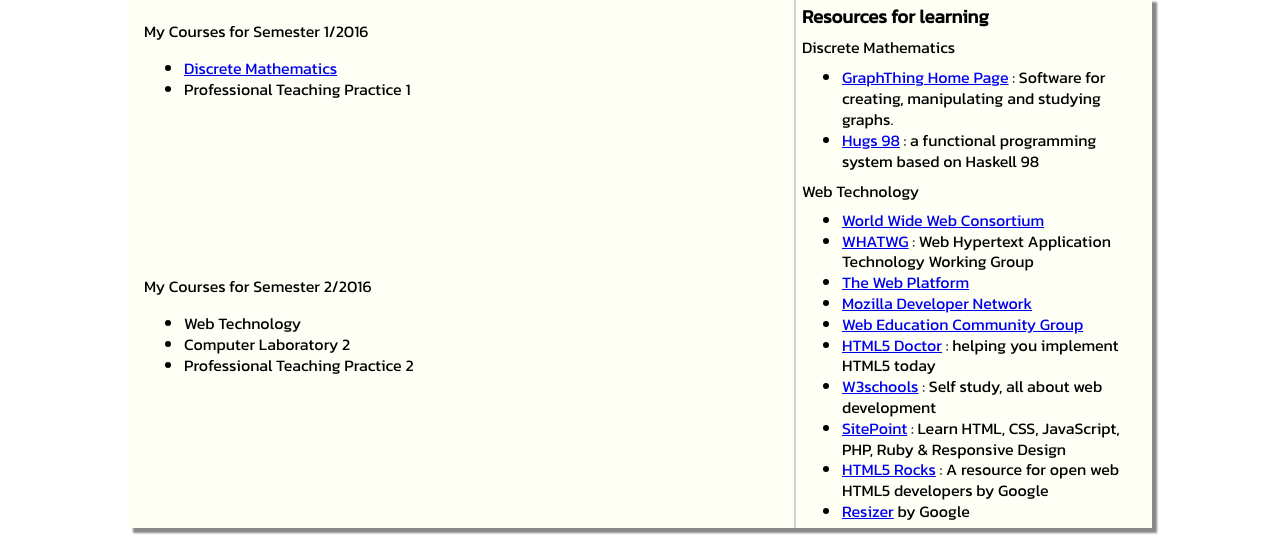
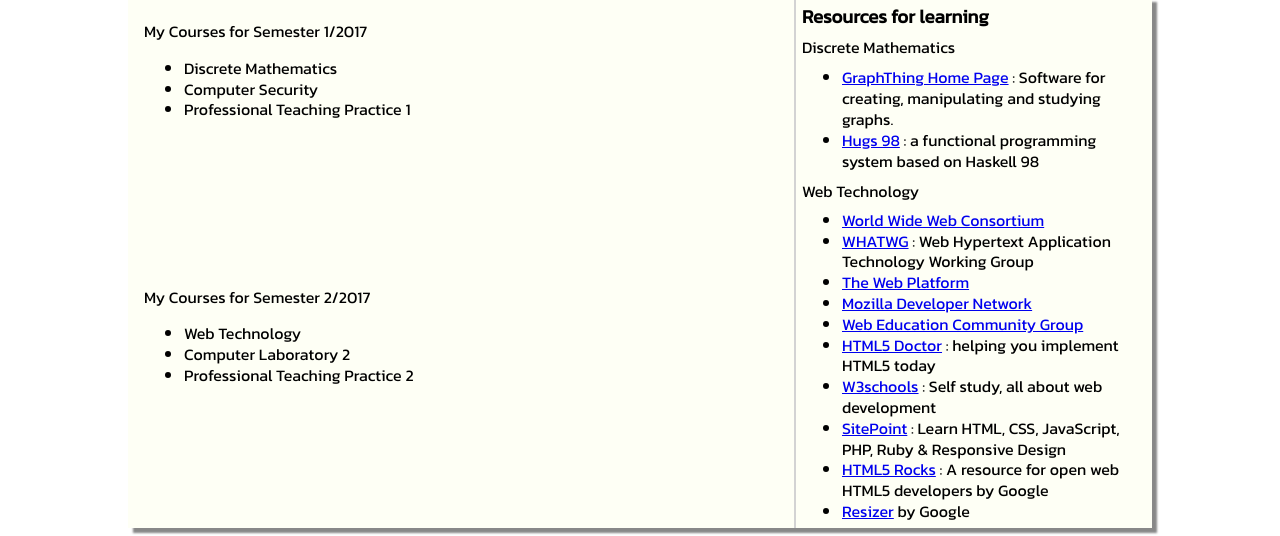
Before and after one commit to pongkiat/myPersonalSite, a plain HTML site: page teach.html in a window 1280 px wide. Shown: the part 158-694 px from the top of the page. Drawn offline with Linux system fonts and the light colour scheme.

Commit message:
Update courses for Academic Year 2017

```diff
--- a/teach.html
+++ b/teach.html
@@ -18,14 +18,15 @@
         <main class="container">
             <article class="container">
                 <section class="flexItem">
-                    <p>My Courses for Semester 1/2016</p>
+                    <p>My Courses for Semester 1/2017</p>
                     <ul>
-                        <li><a href="https://www.youtube.com/channel/UCeQisBnTUJbafqDHJFSEiOw">Discrete Mathematics</a></li>
-                            <li>Professional Teaching Practice 1</li>
+                        <li>Discrete Mathematics</li>
+                        <li>Computer Security</li>
+                        <li>Professional Teaching Practice 1</li>
                     </ul>
                 </section>
                 <section class="flexItem">
-                    <p>My Courses for Semester 2/2016</p>
+                    <p>My Courses for Semester 2/2017</p>
                     <ul>
                             <li>Web Technology</li>
                             <li>Computer Laboratory 2</li>
```
